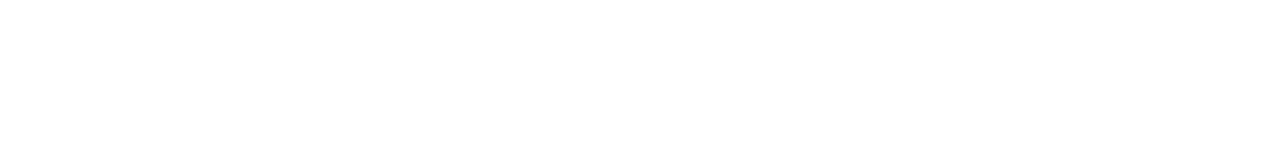
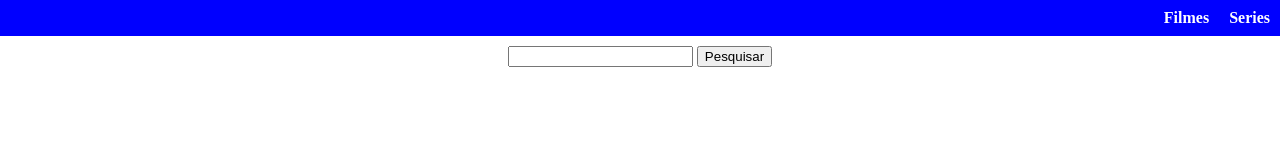
Before and after one commit to lucasbertolini/MovieMe, a plain HTML site: page index.html in a window 1280 px wide. Drawn offline with Linux system fonts and the light colour scheme.

Commit message:
img added

```diff
--- a/index.html
+++ b/index.html
@@ -4,7 +4,23 @@
     <meta charset="UTF-8" />
     <meta http-equiv="X-UA-Compatible" content="IE=edge" />
     <meta name="viewport" content="width=device-width, initial-scale=1.0" />
-    <title>Document</title>
+    <title>||MovieMe||</title>
+    <link rel="stylesheet" href="style.css" />
+    <link rel="stylesheet" href="reset.css" />
   </head>
-  <body></body>
+  <body>
+    <header class="header">
+      <img src="./images/background.jpg" alt="nav image" class="header_img" />
+      <nav class="header_nav">
+        <p class="nav_item">Filmes</p>
+        <p class="nav_item">Series</p>
+      </nav>
+    </header>
+    <div class="inputContainer">
+      <input type="text" id="inputName" />
+      <input type="submit" value="Pesquisar" />
+    </div>
+    <div class="resultContainer" id="result"></div>
+    <script src="./main.js"></script>
+  </body>
 </html>
--- a/style.css
+++ b/style.css
@@ -0,0 +1,21 @@
+.header {
+  background-color: blue;
+  color: white;
+  font-weight: bold;
+}
+.header_nav {
+  display: flex;
+  justify-content: flex-end;
+}
+.header_img {
+  width: 80%;
+  height: 40%;
+  display: none;
+}
+.nav_item {
+  padding: 10px;
+}
+.inputContainer {
+  text-align: center;
+  padding-top: 10px;
+}
```
